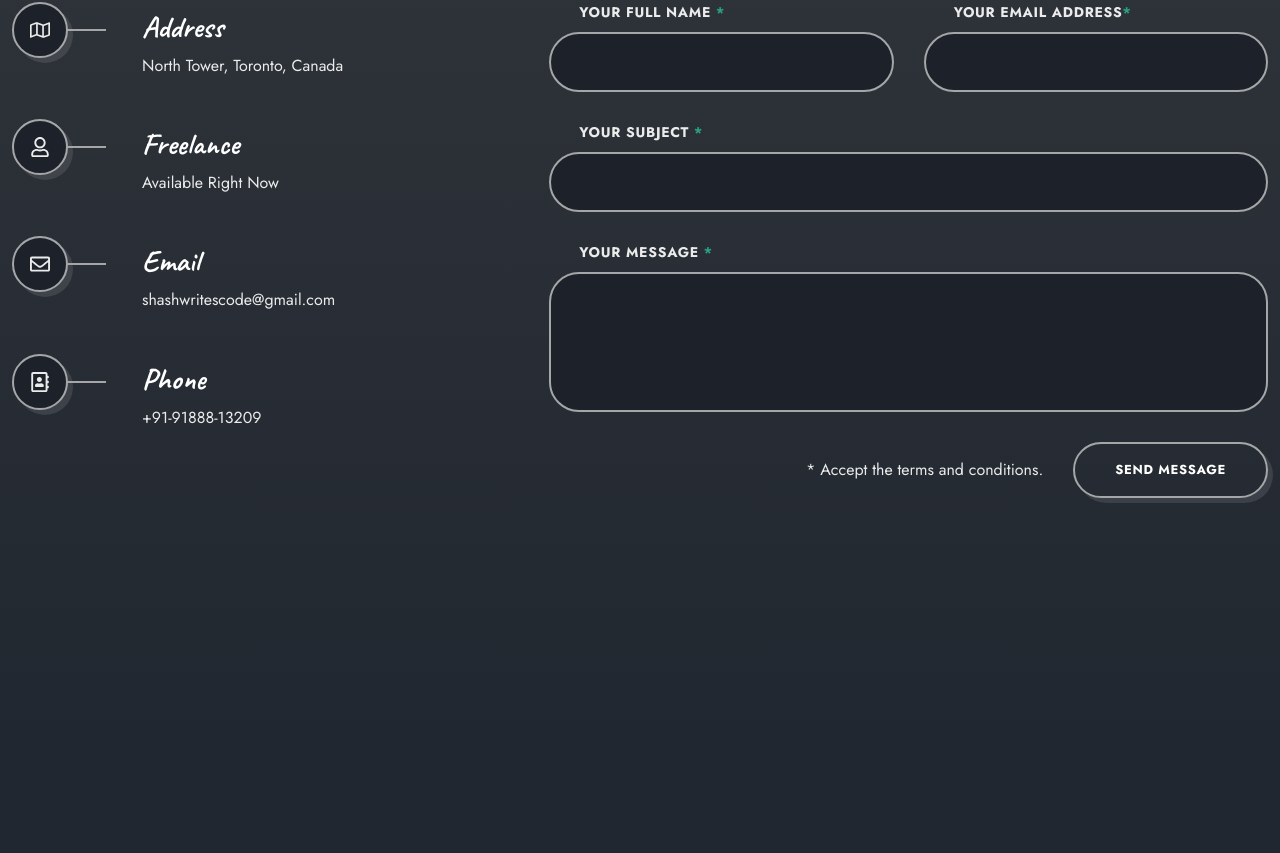
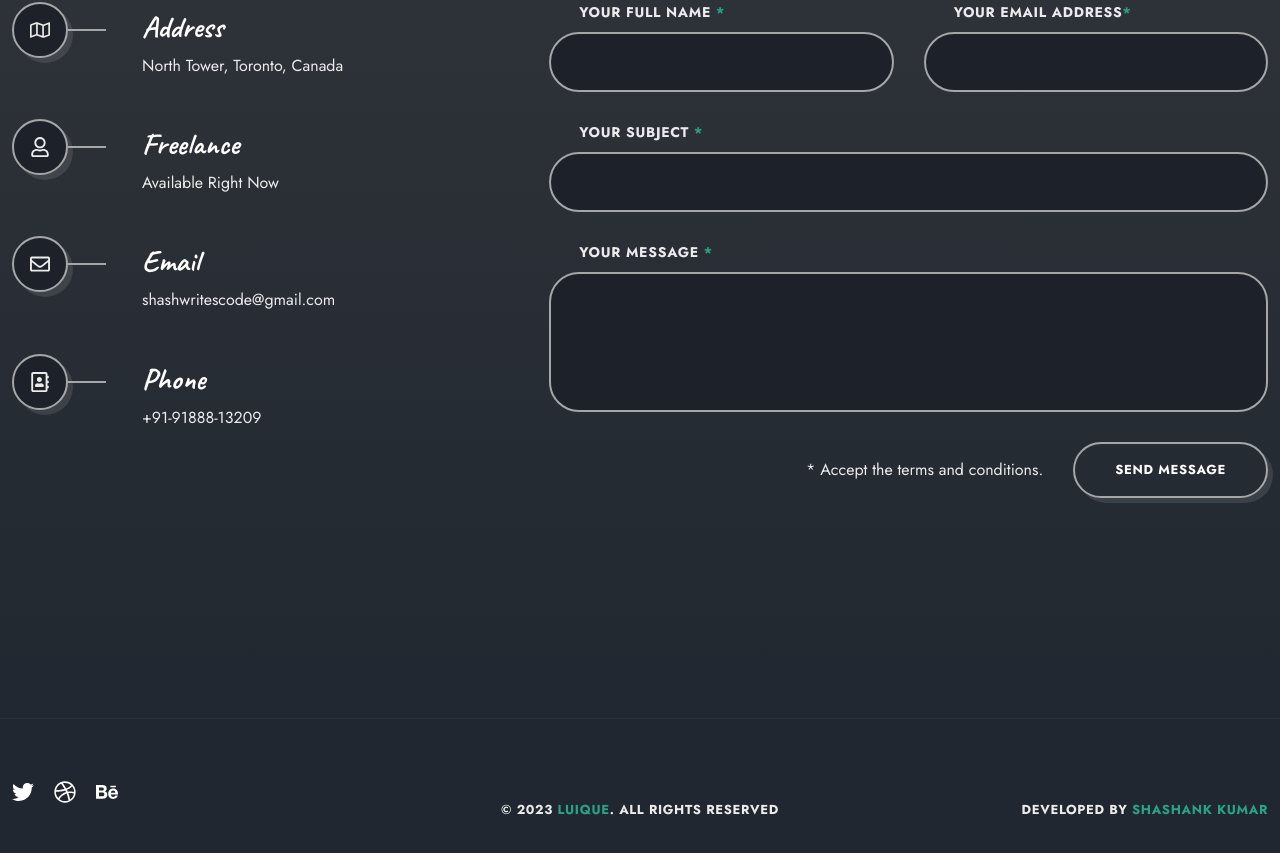
Before and after one commit to Shash-cre-dev/React-Personal-Portfolio, a React (Vite) app in the folder react-portfolio/: page / in a window 1280 px wide. Shown: the part 7987-8840 px from the top of the page. Before the commit the page ends 8705 px from the top, so only its background shows below. Built offline with nearby package versions, Linux system fonts and the light colour scheme.

Commit message:
Footer Component

```diff
--- a/react-portfolio/src/App.jsx
+++ b/react-portfolio/src/App.jsx
@@ -9,6 +9,7 @@ import Testimonials from './components/testimonials/Testimonials';
 import Pricing from './components/pricing/Pricing';
 import Blog from './components/blog/Blog';
 import Contact from './components/contact/Contact';
+import Footer from './components/footer/Footer';
 
 function App() {
   return (
@@ -22,6 +23,7 @@ function App() {
       <Pricing />
       <Blog />
       <Contact />
+      <Footer />
     </main>
   );
 }
--- /dev/null
+++ b/react-portfolio/src/components/footer/Footer.jsx
@@ -0,0 +1,33 @@
+import React from 'react'
+import { FaTwitter, FaDribbble, FaBehance } from 'react-icons/fa';
+import './footer.css'
+
+const Footer = () => {
+    return (
+        <footer className="footer">
+            <div className="footer__container container grid">
+                <div className="footer__socials">
+                <a href='' className='footer__social-link'>
+                        <FaTwitter />
+                    </a>
+
+                    <a href='' className='footer__social-link'>
+                        <FaDribbble />
+                    </a>
+
+                    <a href='' className='footer__social-link'>
+                        <FaBehance />
+                    </a>
+                </div>
+
+                <p className="footer__copyright text-cs">
+                    &copy; 2023 <span>Luique</span>. All Rights Reserved</p>
+
+                <p className="footer__copyright text-cs">Developed by
+                <span> Shashank Kumar</span></p>
+            </div>
+        </footer>
+    )
+}
+
+export default Footer
--- /dev/null
+++ b/react-portfolio/src/components/footer/footer.css
@@ -0,0 +1,42 @@
+ .footer{
+    border-top: 1px solid rgba(255, 255, 255, 0.05);
+    padding-block: 60px;
+ }
+
+ .footer__container{
+    grid-template-columns: repeat(3, 1fr);
+    align-items: center;
+ }
+
+ .footer__socials{
+    display: flex;
+    column-gap: 20px;
+    margin-bottom: 30px;
+ }
+
+ .footer__social-link{
+    color: var(--title-color);
+    font-size: var(--h5-font-size);
+    transition: all 0.7s var(--transistion);
+ }
+
+ .footer__social-link:hover{
+    color: var(--primary-color);
+ }
+
+ .footer__copyright:nth-child(2){
+    justify-self: center;
+ }
+
+ .footer__copyright:nth-child(3){
+    justify-self: flex-end;
+ }
+
+ .footer__copyright{
+    font-size: var(--tiny-font-size);
+    font-weight: 700;
+ }
+
+ .footer__container span{
+    color: var(--primary-color);
+ }
```
